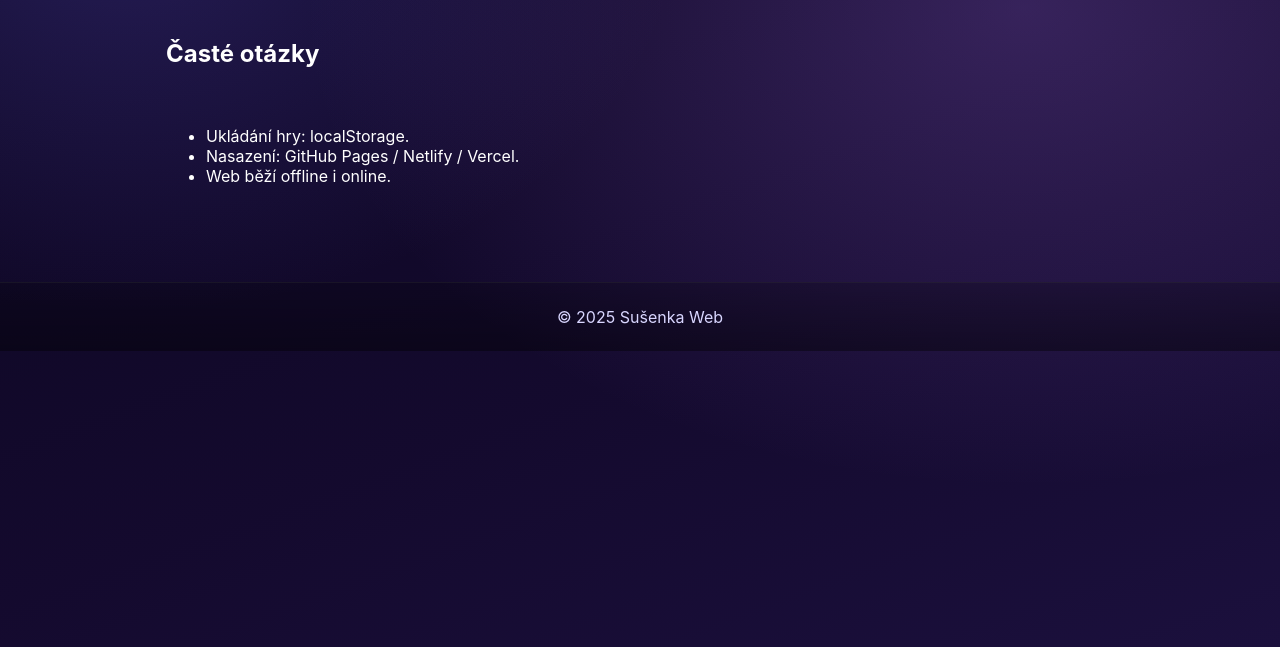
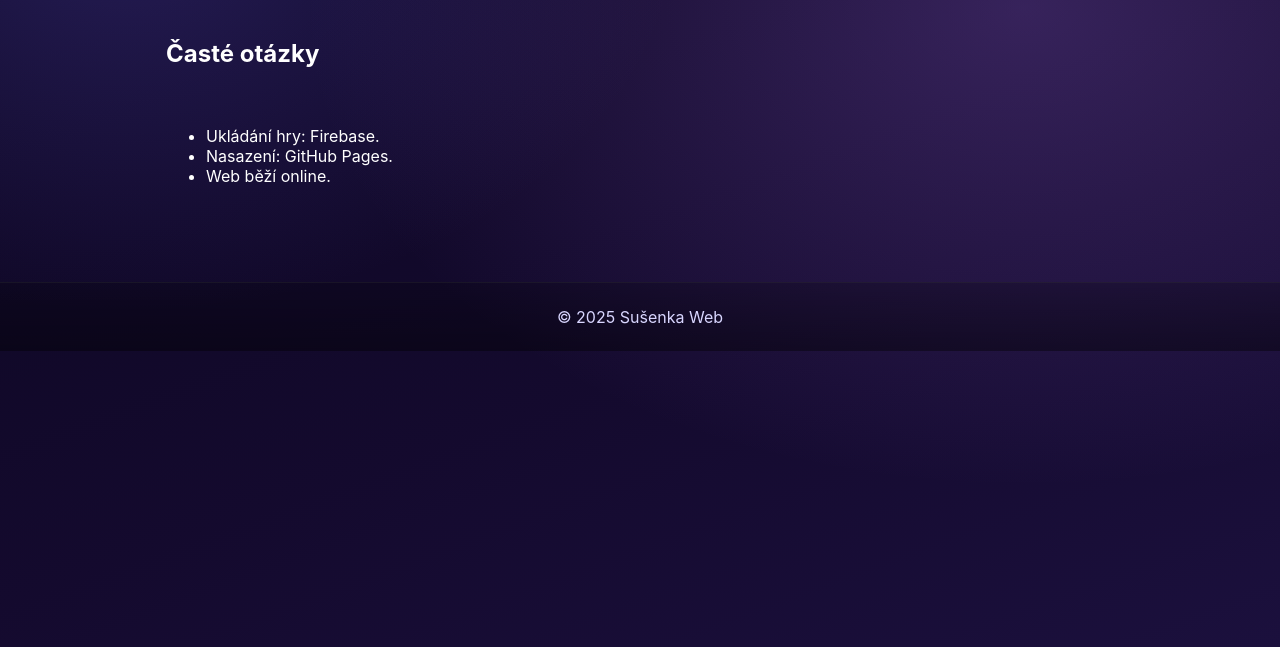
Before and after one commit to KOSTIK24/susenka-web01, a plain HTML site: page pages/faq.html in a window 1280 px wide. Shown: the part 153-800 px from the top of the page. Drawn offline with Linux system fonts and the light colour scheme.

Commit message:
Update FAQ section with new information

```diff
--- a/pages/faq.html
+++ b/pages/faq.html
@@ -6,5 +6,5 @@
   <a class="brand" href="../index.html"><img src="../images/susenka-logo.png" class="logo" alt="logo"/><h1 class="title">Sušenka <span class="accent">Web</span></h1></a>
   <nav class="nav"><a href="../index.html">Domů</a><a href="hra.html">Hra</a><a href="team.html">Tým</a><a href="kontakt.html">Kontakt</a><a href="faq.html">FAQ</a></nav>
 </header>
-<main class="container"><h2>Časté otázky</h2><ul class="small"><li>Ukládání hry: localStorage.</li><li>Nasazení: GitHub Pages / Netlify / Vercel.</li><li>Web běží offline i online.</li></ul></main>
+<main class="container"><h2>Časté otázky</h2><ul class="small"><li>Ukládání hry: Firebase.</li><li>Nasazení: GitHub Pages.</li><li>Web běží online.</li></ul></main>
 <footer class="footer">© 2025 Sušenka Web</footer></body></html>
```
